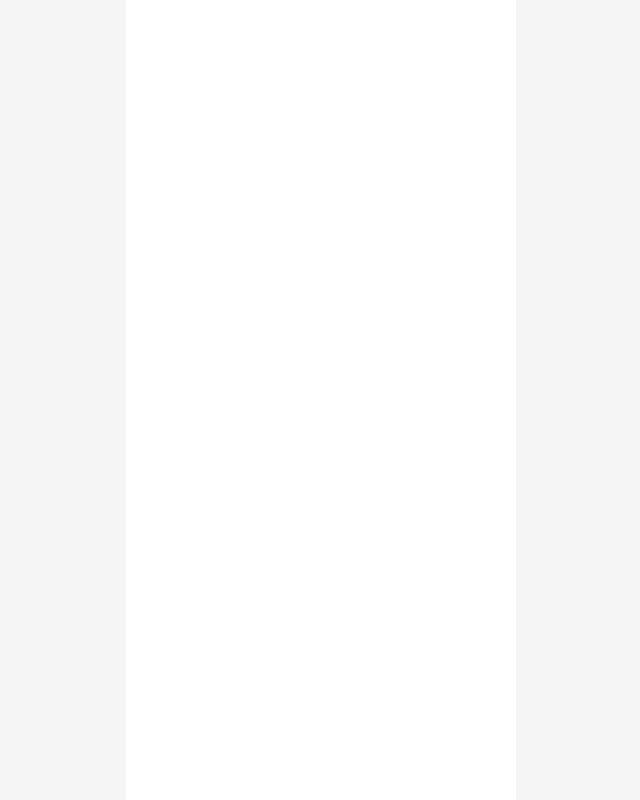
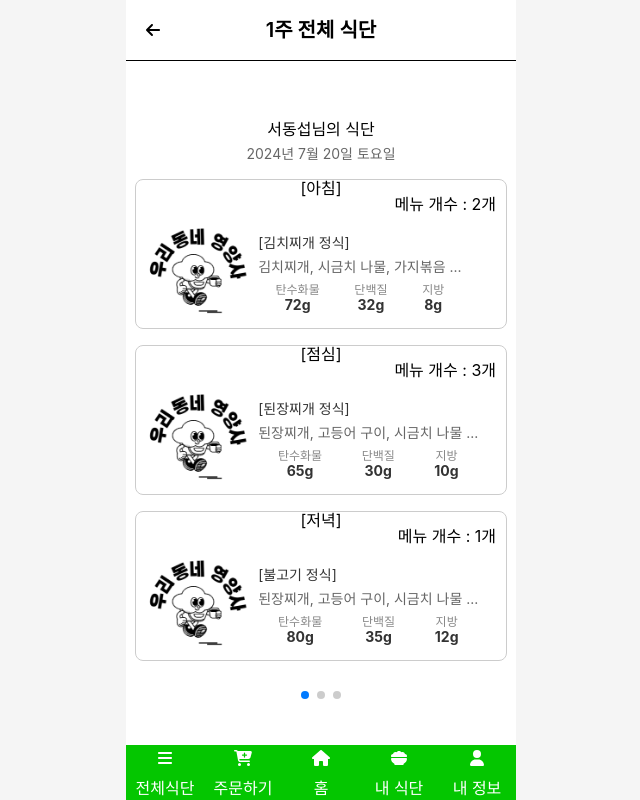
Before and after one commit to dongsubnambuk/LikeLion-12th-Hackathon, a React (Create React App) app in the folder Front/: page /weeklyfoodmenu in a window 1280 px wide. Before the commit this address had no page. Shown: the whole page, without its empty margins (319-959 px from the left). Built offline with nearby package versions, Linux system fonts and the light colour scheme.

Commit message:
1주 전체 식단

```diff
--- a/Front/src/App.js
+++ b/Front/src/App.js
@@ -8,6 +8,8 @@ import DietInfo from "./pages/DietInfoPage";
 import MainPage from './pages/MainPage';
 import MyPage from './pages/MyPage';
 import UserInfoUpdate from './pages/UserInfoUpdate';
+import OrderList from './pages/OrderList';
+import WeeklyFoodMenu from './pages/WeeklyFoodMenu';
 
 const App = () => (
   <div className="mobile-container">
@@ -20,6 +22,8 @@ const App = () => (
                 <Route path="/dietinfo" element={<DietInfo />} />
                 <Route path="/mypage" element={<MyPage />} />
                 <Route path="/userinfoupdate" element={<UserInfoUpdate />} />
+                <Route path="/orderlist" element={<OrderList />} />
+                <Route path="/weeklyfoodmenu" element={<WeeklyFoodMenu />} />
             </Routes>
         </Router>
 
--- a/Front/src/CSS/MainPage.css
+++ b/Front/src/CSS/MainPage.css
@@ -22,7 +22,7 @@
   max-width: 100%; /* 전체 너비로 조정 */
   margin: 0 auto; /* 중앙 정렬 */
   overflow: hidden; /* 넘치는 부분 숨기기 */
-  padding-bottom: 50px;
+  padding-bottom: 70px;
 }
 
 .food-slide {
--- a/Front/src/CSS/MealCard.css
+++ b/Front/src/CSS/MealCard.css
@@ -67,3 +67,15 @@
     font-weight: bold;
     color: #333;
   }
+
+
+
+  .title{
+    display: flex;
+    justify-content: center;
+  }
+
+  .count{
+    text-align: right;
+    padding-right: 10px;
+  }
--- /dev/null
+++ b/Front/src/CSS/OrderList.css
@@ -0,0 +1,36 @@
+.order-date{
+    font-size: 12px;
+    padding-top: 20px;
+    padding-left: 30px;
+    color: #C3B5B5;
+}
+
+.order-detail-container{
+    display: flex;
+    gap: 20px;
+    margin-top: 10px;
+    justify-content: center;
+    align-items: center;
+}
+
+.order-detail-inner{
+    cursor: pointer;
+    flex-direction: column;
+    display: flex;
+    align-items: flex-start;
+    border: 1px solid black;
+    border-radius: 10px;
+    padding: 10px;
+    text-decoration: none;
+    color: black;
+    width: 80%;
+}
+
+.order-detail-inner p{
+    margin-top: 20px;
+}
+
+.order-list-detail{
+    margin-top: 25px;
+    margin-left: auto;
+}
--- /dev/null
+++ b/Front/src/CSS/WeeklyFoodMenu.css
@@ -0,0 +1,7 @@
+.user-weekly-food-detail{
+    display: flex;
+    align-items: center;
+    justify-content: center;
+    padding-top: 50px;
+
+}
--- a/Front/src/components/Header.jsx
+++ b/Front/src/components/Header.jsx
@@ -43,6 +43,10 @@ const Header = () => {
                 return '내정보';
             case '/userinfoupdate':
                 return '내 정보 수정';
+            case '/orderlist':
+                return '주문 내역';
+            case '/weeklyfoodmenu':
+                return '1주 전체 식단';
             default:
                 return 'Main Page';
         }
--- a/Front/src/components/MealCard.jsx
+++ b/Front/src/components/MealCard.jsx
@@ -2,15 +2,26 @@ import React from 'react';
 import '../CSS/MealCard.css';
 import logo from '../images/logo.png'; //임시로 로고 임포트
 
-const MealCard = ({ mealType, title, description, imageSrc, carbs, protein, fat }) => {
+const MealCard = ({ mealType, title, description, carbs, protein, fat, count }) => {
   return (
     <div className="meal-card">
+      <div className='title'>
+      <h2 className='mealtype'>[{mealType}]</h2>
+      </div>
+      <div className="count">
+              <span className="count-title">메뉴 개수 : </span>
+              <span className="count-value">{count}개</span>
+            </div>
+
       <div className="meal-card-body">
+
         <div className="meal-card-image-container">
           <img src={logo} alt={title} className="meal-card-image" />
         </div>
+
         <div className="meal-card-content">
-          <h3>{title}</h3>
+
+          <h3>[{title}]</h3>
           <p>{description}</p>
           <div className="meal-card-nutrition">
             <div className="nutrition-item">
@@ -25,9 +36,13 @@ const MealCard = ({ mealType, title, description, imageSrc, carbs, protein, fat
               <span className="nutrition-label">지방</span>
               <span className="nutrition-value">{fat}g</span>
             </div>
+
           </div>
+
         </div>
+
       </div>
+
     </div>
   );
 };
--- a/Front/src/components/Meals.jsx
+++ b/Front/src/components/Meals.jsx
@@ -21,6 +21,7 @@ const Meals = () => {
             carbs: 72,
             protein: 32,
             fat: 8,
+            count: 2,
           },
           {
             mealType: '점심',
@@ -30,15 +31,17 @@ const Meals = () => {
             carbs: 65,
             protein: 30,
             fat: 10,
+            count: 3,
           },
           {
             mealType: '저녁',
             title: '불고기 정식',
-            description: '불고기, 잡채, 무생채 ...',
+            description: '된장찌개, 고등어 구이, 시금치 나물 ...',
             imageSrc: 'path/to/image3.jpg',
             carbs: 80,
             protein: 35,
             fat: 12,
+            count: 1,
           },
         ],
       });
@@ -55,6 +58,7 @@ const Meals = () => {
             carbs: 70,
             protein: 30,
             fat: 9,
+
           },
           {
             mealType: '점심',
@@ -64,15 +68,17 @@ const Meals = () => {
             carbs: 68,
             protein: 28,
             fat: 11,
+
           },
           {
             mealType: '저녁',
             title: '비회원 인기 불고기 정식',
-            description: '불고기, 잡채, 무생채 ...',
+            description: '된장찌개, 고등어 구이, 시금치 나물 ...',
             imageSrc: 'path/to/image3.jpg',
             carbs: 78,
             protein: 34,
             fat: 13,
+
           },
         ],
       });
@@ -97,6 +103,7 @@ const Meals = () => {
           carbs={meal.carbs} // 탄수화물 정보 전달
           protein={meal.protein} // 단백질 정보 전달
           fat={meal.fat} // 지방 정보 전달
+          count={meal.count} // 개수 전달
         />
       ))}
     </div>
--- a/Front/src/pages/MyPage.jsx
+++ b/Front/src/pages/MyPage.jsx
@@ -72,7 +72,7 @@ const handleImageSave = (newImage) => {
                 <span className="arrow">&gt;</span>
             </div>
 
-            <div className="mypage-link" onClick={() => navigate('/order-history')}>
+            <div className="mypage-link" onClick={() => navigate('/orderlist')}>
             <FontAwesomeIcon icon={faReceipt} size="2x" />
                 <span>주문 내역 확인</span>
                 <span className="arrow">&gt;</span>
--- /dev/null
+++ b/Front/src/pages/OrderList.jsx
@@ -0,0 +1,40 @@
+import React, { useState,useRef } from "react";
+import { useNavigate } from 'react-router-dom';
+import Header from "../components/Header";
+import BottomNav from "../components/BottomNav"
+import'../CSS/OrderList.css';
+
+function OrderList(){
+    const navigate = useNavigate();
+
+
+    return(
+        <>
+            <Header/>
+            <div className="order-date">
+                <p>2024년 7월 29일 ~ 2024년 8월 4일</p>
+            </div>
+            <div className="order-detail-container">
+                <div className="order-detail-inner" onClick={() => navigate('/weeklyfoodmenu')}>
+                    <p>결제 승인 번호: 123456</p>
+                    <p>결제 일시: 2024년 7월 26일 오후 3시 3분</p>
+                    <p>결제 방식: 카카오 페이</p>
+                    <p>금액: 84,700원</p>
+                    <p>배송지: 대구 달서구 계대동문로 3안길 13-5</p>
+                    <p>메뉴: 김치찌개 정식 , 고등어 구이 정식, 불고기 정식</p>
+
+                    <div className="order-list-detail">
+                    <span>자세히 보기</span>
+                    <span className="arrow">&gt;</span>
+                </div>
+                </div>
+
+            </div>
+
+
+            <BottomNav/>
+        </>
+    );
+}
+
+export default OrderList;
--- /dev/null
+++ b/Front/src/pages/WeeklyFoodMenu.jsx
@@ -0,0 +1,39 @@
+import React, { useState,useRef } from "react";
+import { useNavigate } from 'react-router-dom';
+import Header from "../components/Header";
+import BottomNav from "../components/BottomNav"
+import'../CSS/WeeklyFoodMenu.css';
+import { Swiper, SwiperSlide } from 'swiper/react';
+import 'swiper/css'; // Swiper 기본 CSS
+import 'swiper/css/navigation'; // Navigation 모듈의 CSS
+import 'swiper/css/pagination'; // Pagination 모듈의 CSS
+import { Navigation, Pagination ,Autoplay} from 'swiper/modules'; // 모듈을 swiper/modules에서 가져오기
+import Meals from "../components/Meals";
+
+function WeeklyFoodMenu(){
+    return(
+        <>
+        <Header/>
+
+        <div className='user-weekly-food-detail'>
+  <Swiper
+          spaceBetween={50} /* 슬라이드 간의 간격 조정 */
+          slidesPerView={1} /* 화면에 보일 슬라이드 수 설정 */
+          navigation
+          pagination={{ clickable: true }}
+          modules={[Navigation, Pagination]}
+          className='weekly-food-slide'
+        >
+
+          <SwiperSlide className='slide-content1'><Meals /></SwiperSlide>
+          <SwiperSlide className='slide-content1'><Meals /></SwiperSlide>
+          <SwiperSlide className='slide-content1'><Meals /></SwiperSlide>
+        </Swiper>
+  </div>
+
+        <BottomNav/>
+        </>
+    );
+}
+
+export default WeeklyFoodMenu;
```
